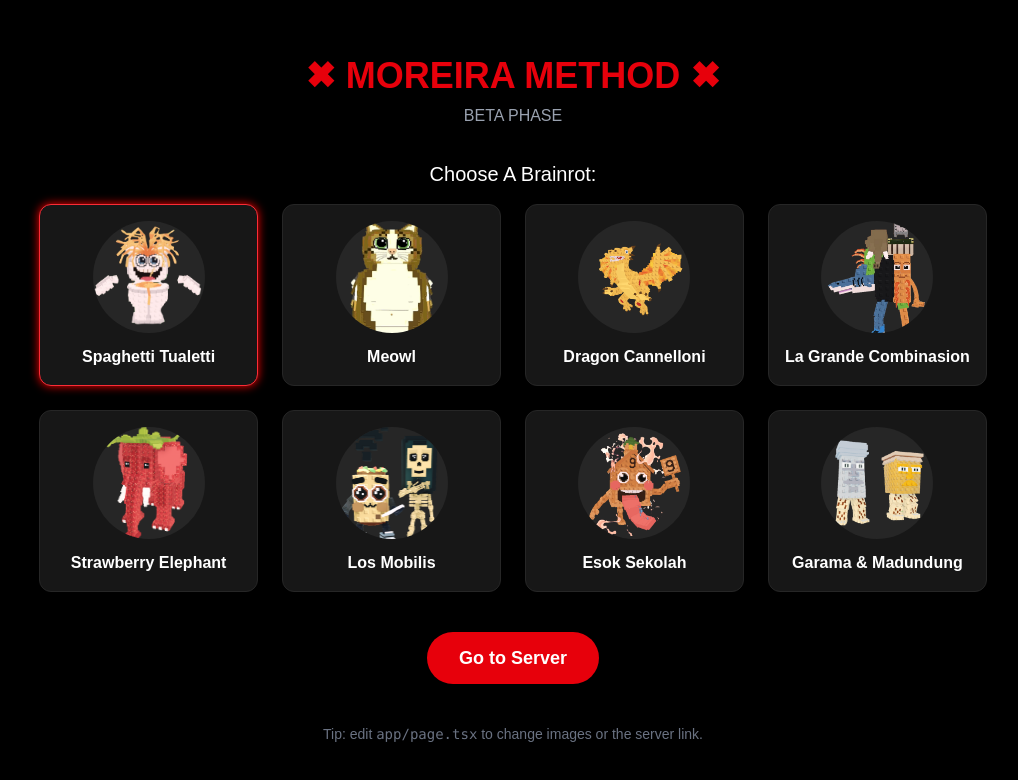
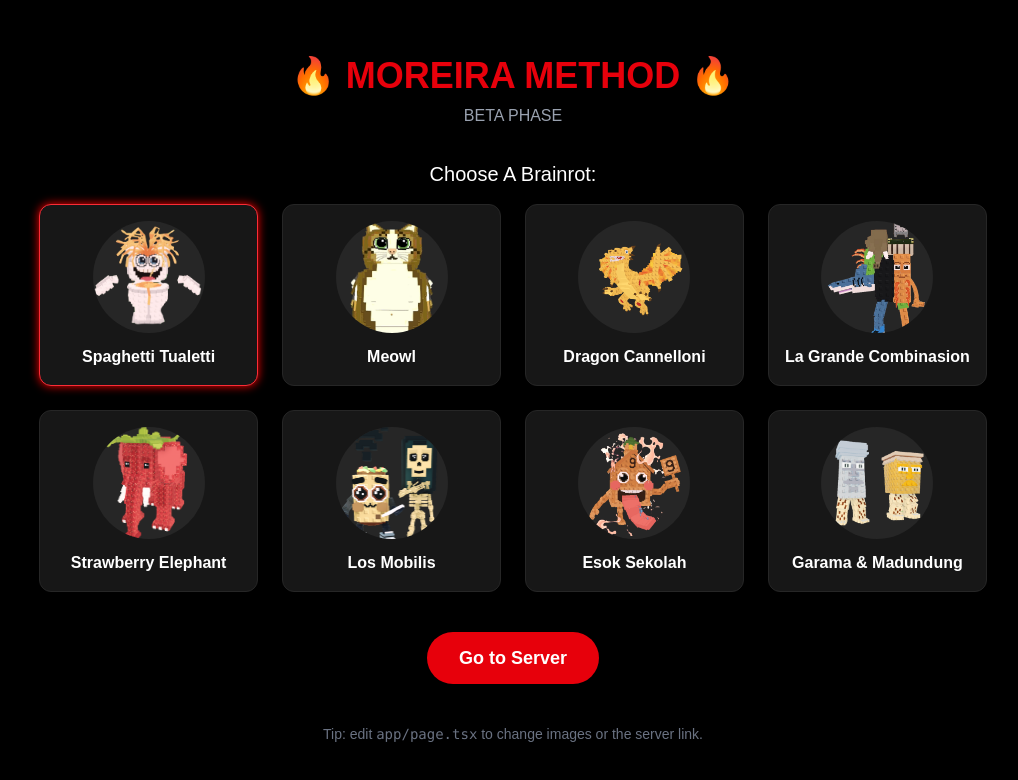
Before and after one commit to abdullahalhijzi-source/nextjs-boilerplate, a Next.js app: page / in a window 1280 px wide. Shown: the top 780 px of the page, without its empty margins (127-1145 px from the left). Built offline with nearby package versions, Linux system fonts and the light colour scheme.

Commit message:
Update page.tsx

```diff
--- a/app/page.tsx
+++ b/app/page.tsx
@@ -26,7 +26,7 @@ export default function Page() {
 
   return (
     <main className="flex flex-col items-center justify-center min-h-screen bg-black text-white p-8">
-      <h1 className="text-4xl font-bold text-red-600 mb-2">✖ MOREIRA METHOD ✖</h1>
+      <h1 className="text-4xl font-bold text-red-600 mb-2">🔥 MOREIRA METHOD 🔥</h1>
       <p className="text-gray-400 mb-8">BETA PHASE</p>
       <h2 className="text-xl mb-4">Choose A Brainrot:</h2>
 
```
